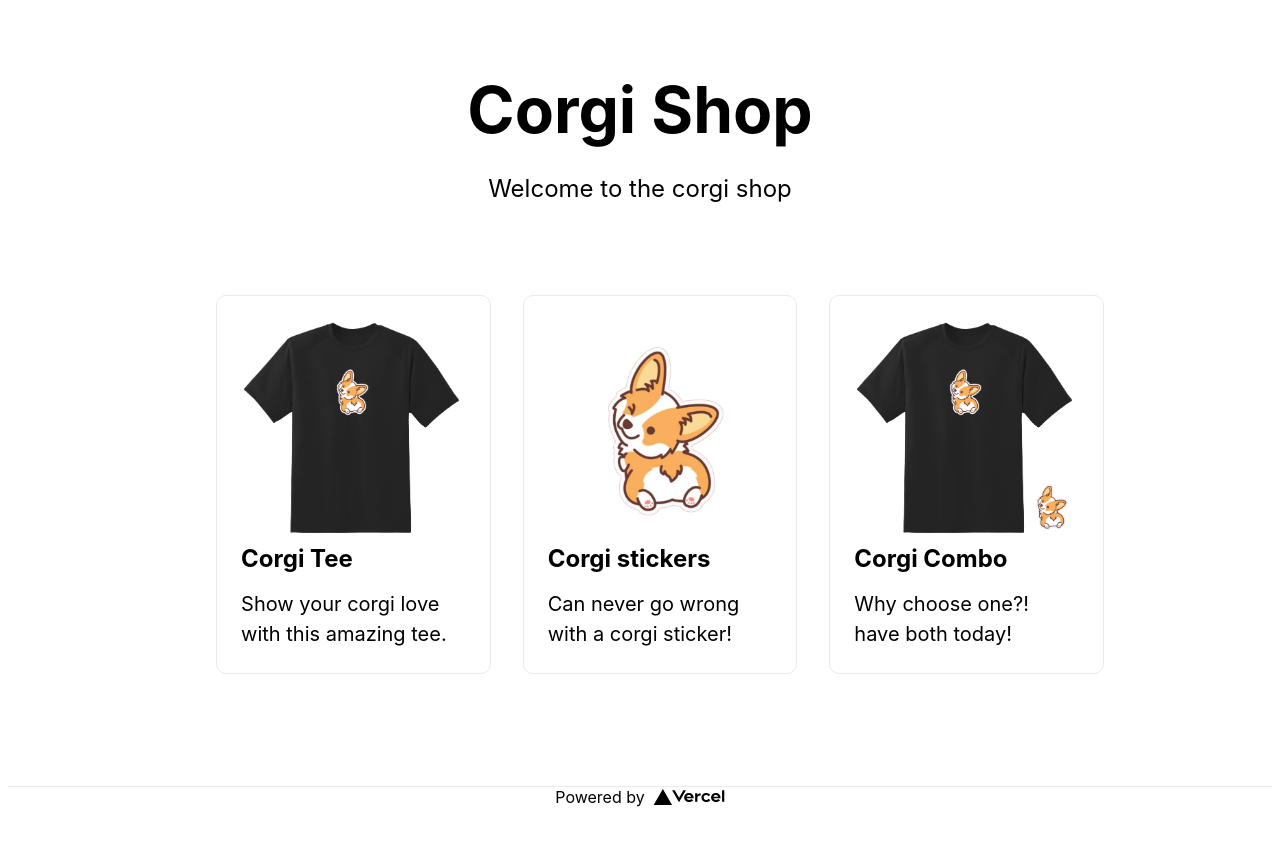
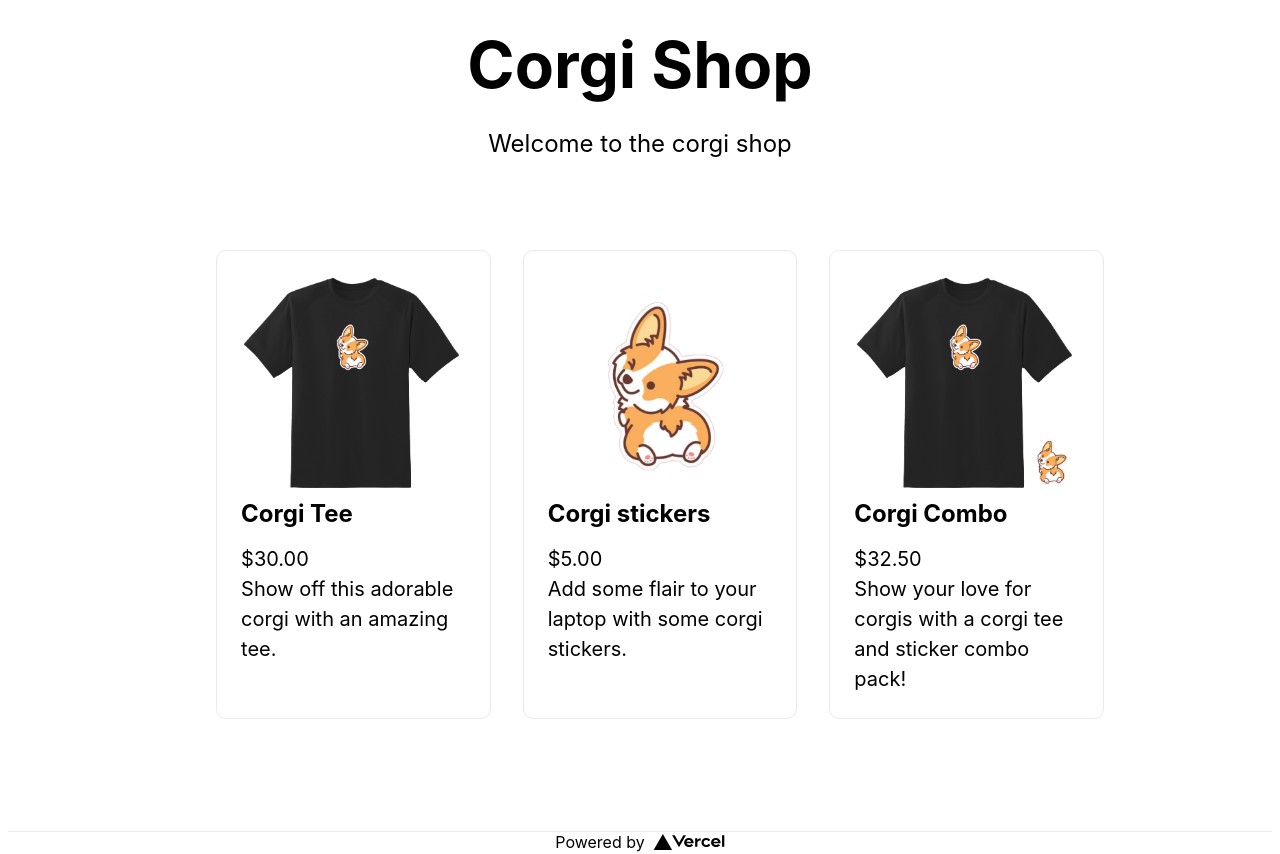
Before and after one commit to GeorgiosP/corgi-shop, a Next.js app: page / in a window 1280 px wide. Before the commit the page ends 809 px from the top, so only its background shows below. Built offline with nearby package versions, Linux system fonts and the light colour scheme.

Commit message:
Add prices and description update

```diff
--- a/pages/index.tsx
+++ b/pages/index.tsx
@@ -21,14 +21,16 @@ export default function Home() {
             <a href="https://nextjs.org/docs">
               <img src="/images/corgi-shirt.png" alt="corgi tshirt" />
               <h2>Corgi Tee</h2>
-              <p>Show your corgi love with this amazing tee.</p>
+              <p>$30.00</p>
+              <p>Show off this adorable corgi with an amazing tee.</p>
             </a>
           </li>
           <li className={styles.card}>
             <a href="https://nextjs.org/learn">
               <img src="/images/corgi-sticker-large.png" alt="corgi sticker" />
               <h2>Corgi stickers</h2>
-              <p>Can never go wrong with a corgi sticker!</p>
+              <p>$5.00</p>
+              <p>Add some flair to your laptop with some corgi stickers.</p>
             </a>
           </li>
           <li className={styles.card}>
@@ -38,7 +40,11 @@ export default function Home() {
                 alt="corgi tshirt and sticker combo"
               />
               <h2>Corgi Combo</h2>
-              <p>Why choose one?! have both today!</p>
+              <p>$32.50</p>
+              <p>
+                Show your love for corgis with a corgi tee and sticker combo
+                pack!
+              </p>
             </a>
           </li>
         </ul>
```
